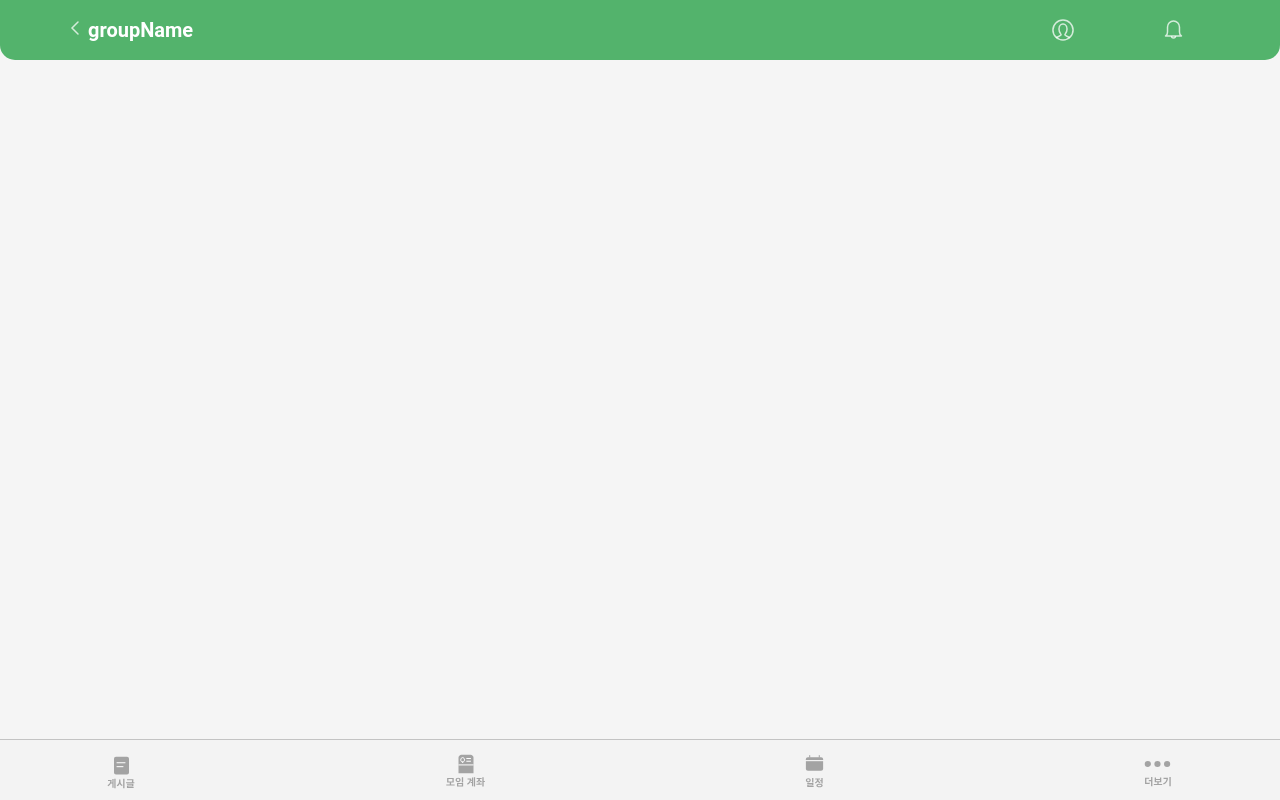
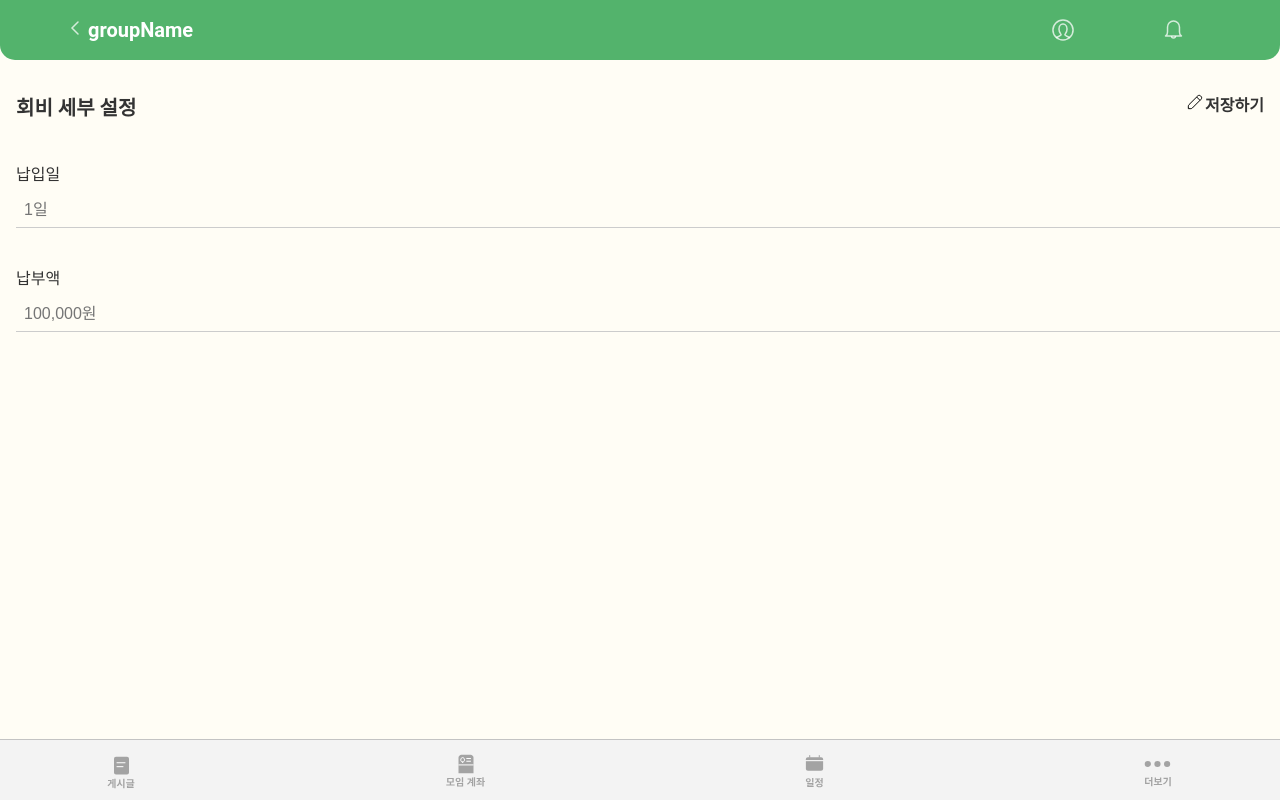
Before and after one commit to JJOK97/more-more, a React (Vite) app in the folder frontend/: page /group/1/account/setting in a window 1280 px wide. Before the commit this address had no page. Built offline with nearby package versions, Linux system fonts and the light colour scheme; a web font is replaced by a local one.

Commit message:
design: 회비 세부 설정 컴포넌트 (S11P21A605-394) #done

```diff
--- a/frontend/src/assets/css/common/appRouter.css
+++ b/frontend/src/assets/css/common/appRouter.css
@@ -2,4 +2,5 @@ main {
 	padding-top: 7.5vh;
 	padding-bottom: 7.5vh;
 	height: 85vh;
+	background-color: #fffdf5;
 }
--- a/frontend/src/assets/css/groupAccount/GroupAccount.css
+++ b/frontend/src/assets/css/groupAccount/GroupAccount.css
@@ -1,3 +1,9 @@
+button {
+	padding: 10px;
+	border: none;
+	font-size: 1rem;
+}
+
 .deposit-payment-status {
 	display: flex;
 	flex-direction: column;
@@ -51,6 +57,58 @@
 	padding-bottom: 1rem;
 }
 
+.edit-save {
+	display: flex;
+	cursor: pointer;
+}
+
+.dues-payment-date label {
+	margin-bottom: 0.5rem;
+}
+
+.dues-date-text {
+	margin-bottom: 0.3rem;
+	width: 100%;
+}
+
+.dues-input {
+	display: flex;
+	flex-direction: column;
+	gap: 1.5rem;
+}
+
+.dues-input label {
+	display: block;
+	margin-bottom: 0.5rem;
+}
+
+.dues-input input {
+	display: block;
+	margin-bottom: 0.5rem;
+	width: 100%;
+}
+
+.dues-payment-date input {
+	border: none;
+	border-bottom: 1px solid #ccc;
+	padding: 0.5rem;
+	outline: none;
+	font-size: 16px;
+	color: #aaaaaa;
+	background-color: #fffdf5;
+}
+
+.dues-setting-title {
+	font-size: 1.25rem;
+}
+
+.dues-setting-top {
+	display: flex;
+	justify-content: space-between;
+	font-weight: 700;
+	margin-bottom: 2.5rem;
+}
+
 .dues-group-member-status {
 	font-weight: 700;
 	font-size: 16px;
@@ -59,6 +117,7 @@
 	border-radius: 20px;
 	height: 85vh;
 	padding: 2rem;
+	height: 100%;
 }
 
 .dues-member-gather-count {
@@ -76,9 +135,18 @@
 	color: #53b36c;
 }
 
+.deposit-status {
+	display: flex;
+	flex-direction: column;
+	justify-content: space-between;
+}
+
 .deposit-status-payment {
-	display: flex;
-	justify-content: center;
+	height: 35vh;
+}
+
+.dues-group-member-status-area {
+	height: 50vh;
 }
 
 .dues-payment {
@@ -101,6 +169,17 @@
 
 .dues-payment-info > li::marker {
 	color: #53b36c;
+}
+
+.dues-payment-date {
+	display: flex;
+	flex-direction: column;
+	padding: 2rem 1rem;
+	margin: 0 auto;
+}
+
+.dues-payment-date-detail {
+	color: #aaaaaa;
 }
 
 .payment-date {
@@ -183,15 +262,6 @@
 	margin: 1rem;
 }
 
-.dues {
-	margin: 10px;
-	text-decoration: none;
-	display: flex;
-	align-items: center;
-	justify-content: space-between;
-	width: 10.3rem;
-}
-
 text[name='dues'] {
 	font-size: 12px;
 	font-weight: 700;
--- /dev/null
+++ b/frontend/src/components/groupAccount/GroupDuesPayment.jsx
@@ -0,0 +1,38 @@
+import React from 'react';
+import edit from '@/assets/img/account/edit.svg';
+
+const GroupDuesPayment = () => {
+	return (
+		<div className="dues-payment-date">
+			<div className="dues-setting-top">
+				<div className="dues-setting-title">회비 세부 설정</div>
+				<div className="edit-save">
+					<div>
+						<img src={edit}></img>
+					</div>
+					<div>저장하기</div>
+				</div>
+			</div>
+			<div className="dues-input">
+				<div className="dues-date-text">
+					<label htmlFor="date">납입일</label>
+					<input
+						type="text"
+						id="date"
+						placeholder="1일"
+					/>
+				</div>
+				<div className="dues">
+					<label htmlFor="amount">납부액</label>
+					<input
+						type="text"
+						id="amount"
+						placeholder="100,000원"
+					/>
+				</div>
+			</div>
+		</div>
+	);
+};
+
+export default GroupDuesPayment;
--- a/frontend/src/pages/groupAccount/GroupAccountDepositStatus.jsx
+++ b/frontend/src/pages/groupAccount/GroupAccountDepositStatus.jsx
@@ -5,11 +5,11 @@ import DuesGroupMemberStatus from '@/components/groupAccount/DuesGroupMemberStat
 
 const GroupAccountDepositStatus = () => {
 	return (
-		<div>
+		<div className="deposit-status">
 			<div className="deposit-status-payment">
 				<DepositStatusPayment />
 			</div>
-			<div className="DuesGroupMemberStatus">
+			<div className="dues-group-member-status-area">
 				<DuesGroupMemberStatus />
 			</div>
 		</div>
--- /dev/null
+++ b/frontend/src/pages/groupAccount/GroupDuesSetting.jsx
@@ -0,0 +1,12 @@
+import React from 'react';
+import GroupDuesPayment from '../../components/groupAccount/GroupDuesPayment';
+
+const GroupDuesSetting = () => {
+	return (
+		<div className="group-dues-payment">
+			<GroupDuesPayment />
+		</div>
+	);
+};
+
+export default GroupDuesSetting;
--- a/frontend/src/router/appRouter.jsx
+++ b/frontend/src/router/appRouter.jsx
@@ -6,6 +6,7 @@ import Footer from '@/components/common/GroupFooter';
 import GroupAccount from '@/pages/groupaccount/GroupAccount';
 import Schedule from '@/pages/schedule/GroupSchedule';
 import GroupAccountDepositStatus from '@/pages/groupaccount/GroupAccountDepositStatus';
+import GroupDuesSetting from '@/pages/groupaccount/GroupDuesSetting';
 import Main from '@/pages/Main';
 import Profile from '@/pages/User/Profile';
 import Feed from '@/pages/feed/Feed';
@@ -52,6 +53,10 @@ const AppRouter = () => {
 						path="/group/:groupId/account/status"
 						element={<GroupAccountDepositStatus />}
 					/>
+					<Route
+						path="/group/:groupId/account/setting"
+						element={<GroupDuesSetting />}
+					/>
 				</Routes>
 			</main>
 			<Footer />
```
Also changed, not shown: frontend/src/assets/img/account/edit.svg (added).
